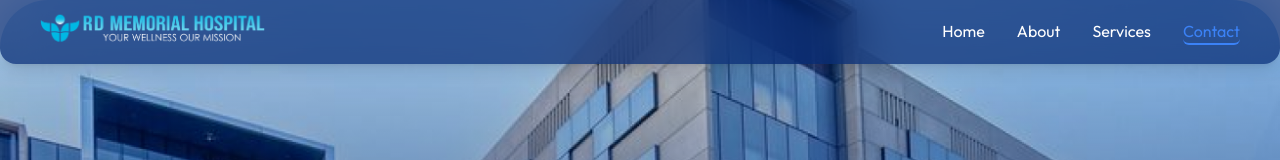
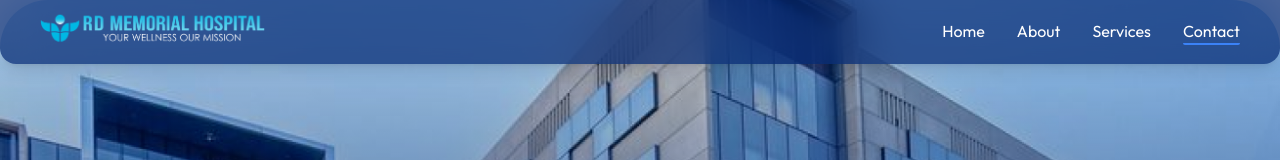
Before and after one commit to alpharsh/hospital, a React (Vite) app: page /contact in a window 1280 px wide. Shown: the top 160 px of the page. Built offline with nearby package versions, Linux system fonts and the light colour scheme.

Commit message:
Refactor Header component for improved styling and mobile menu behavior

```diff
--- a/src/components/Header.jsx
+++ b/src/components/Header.jsx
@@ -1,6 +1,5 @@
 import React, { useState } from "react";
 import { Link, NavLink } from "react-router-dom";
-// import { Link, Button, Element, Events, animateScroll as scroll, scrollSpy } from 'react-scroll';
 
 const Header = () => {
   const [isOpen, setIsOpen] = useState(false);
@@ -35,7 +34,7 @@ const Header = () => {
               to={link.path}
               className={({ isActive }) =>
                 isActive
-                  ? "text-blue-500 border-b-2 rounded-md border-blue-500"
+                  ? "border-b-2 rounded-sm border-blue-500"
                   : "text-white"
               }
             >
@@ -89,14 +88,14 @@ const Header = () => {
 
       {/* Mobile Menu */}
       <div
-        className={`md:hidden fixed top-0 left-0 rounded-2xl w-full bg-[#002570]/70 backdrop-blur-lg text-white overflow-hidden transition-all duration-700 ease-[cubic-bezier(0.68,-0.55,0.27,1.55)] transform ${
+        className={`md:hidden fixed top-0 left-0 rounded-2xl w-full bg-[#002570]/70 backdrop-blur-3xl text-white overflow-hidden transition-all duration-700 ease-[cubic-bezier(0.68,-0.55,0.27,1.55)] transform ${
           isOpen
             ? "translate-y-[72px] opacity-100"
             : "-translate-y-full opacity-0"
         }`}
         style={{ zIndex: isOpen ? 40 : -1 }}
       >
-        <nav className="flex flex-col backdrop-blur-3xl items-center space-y-4 py-6">
+        <nav className="flex flex-col bg-[#002570]/40 backdrop-blur-3xl items-center space-y-4 py-6">
           {navLinks.map((link) => (
             <NavLink
               key={link.name}
@@ -104,7 +103,7 @@ const Header = () => {
               onClick={() => setIsOpen(false)}
               className={({ isActive }) =>
                 isActive
-                  ? "text-blue-500 border-b-2 rounded-md border-blue-500"
+                  ? "border-b-2 rounded-sm border-blue-500"
                   : "text-white"
               }
             >
```
